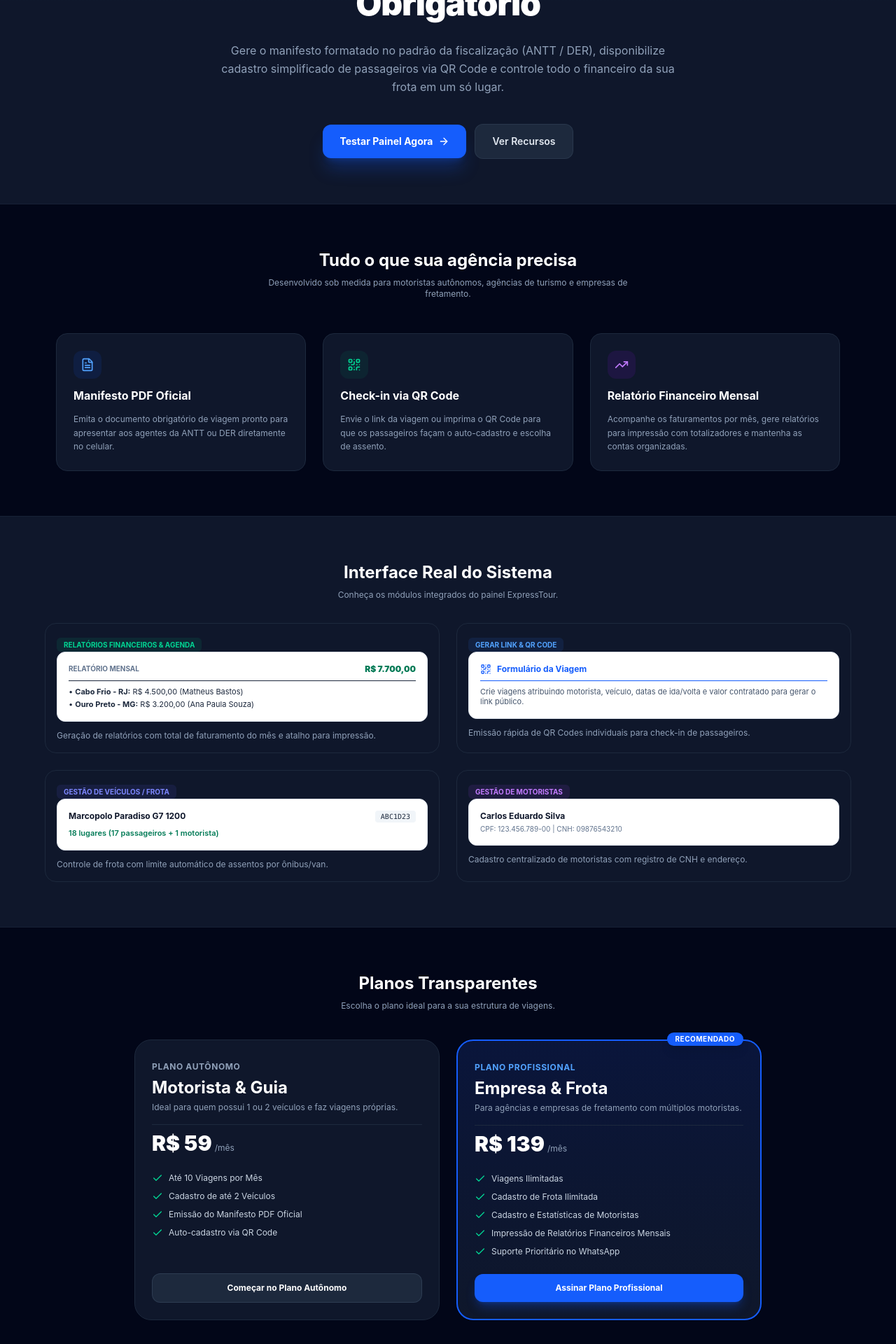
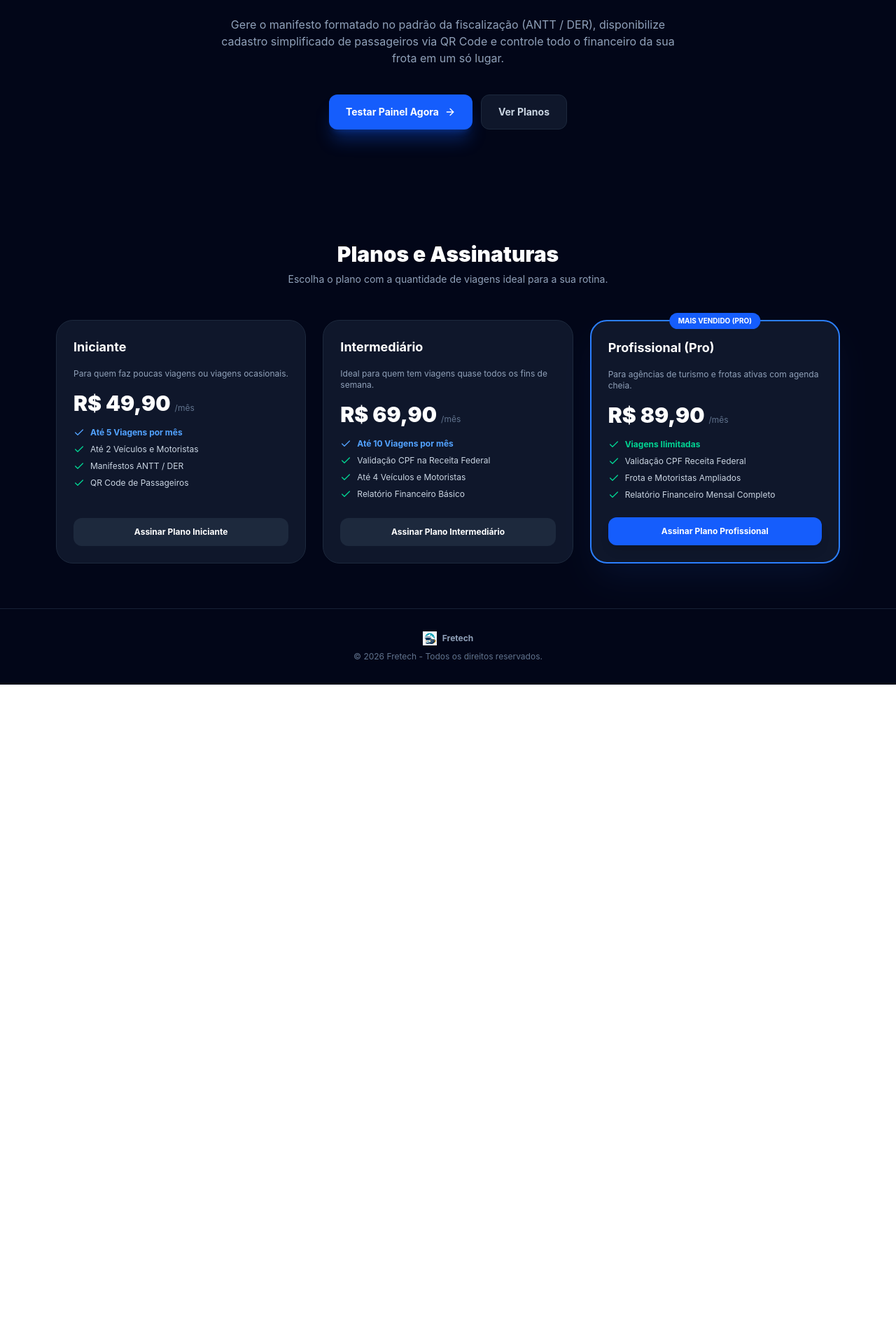
Before and after one commit to matheusnascimento21/Van-app, a React (Vite) app: page / in a window 1280 px wide. Shown: the part 340-2260 px from the top of the page at 70% size. After the commit the page ends 1318 px from the top, so only its background shows below. Built offline with nearby package versions, Linux system fonts and the light colour scheme.

Commit message:
novos planos mensais

```diff
--- a/src/components/HomeLanding.jsx
+++ b/src/components/HomeLanding.jsx
@@ -1,296 +1,153 @@
 import React from 'react';
-import { Link } from 'react-router-dom';
-import {
-  Bus,
-  QrCode,
-  FileText,
-  TrendingUp,
-  ShieldCheck,
-  Users,
-  ArrowRight,
-  Sparkles,
-  Check,
-  Calendar,
-  Car,
-  Printer
-} from 'lucide-react';
+import { Link, useNavigate } from 'react-router-dom';
+import { Check, QrCode, FileText, Shield, ArrowRight, Sparkles } from 'lucide-react';
 
-export default function HomeLanding() {
+export default function LandingPage() {
+  const navigate = useNavigate();
+
+  const handleAssinarPlano = (plano) => {
+    navigate(`/checkout?plano=${plano}`);
+  };
+
   return (
-    <div className="min-h-screen bg-slate-900 text-slate-100 font-sans selection:bg-blue-600 selection:text-white">
+    <div className="min-h-screen bg-slate-950 text-slate-100 font-sans selection:bg-blue-500 selection:text-white">
 
-      {/* BARRA DE NAVEGAÇÃO SUPERIOR */}
-      <header className="border-b border-slate-800 bg-slate-900/80 backdrop-blur-md sticky top-0 z-50">
-        <div className="max-w-6xl mx-auto px-4 h-16 flex items-center justify-between">
+      {/* NAVBAR */}
+      <header className="border-b border-slate-800/80 bg-slate-950/80 backdrop-blur-md sticky top-0 z-50">
+        <div className="max-w-7xl mx-auto px-4 sm:px-6 py-4 flex items-center justify-between">
           <div className="flex items-center gap-3">
-            <div className="bg-blue-600 p-2 rounded-xl text-white shadow-lg shadow-blue-600/30">
-              <Bus className="w-5 h-5" />
-            </div>
-            <span className="font-bold text-white text-lg tracking-tight">ExpressTour</span>
+            <img src="/logo.png" alt="Fretech Logo" className="w-9 h-9 object-contain rounded-xl shadow-md" />
+            <span className="font-bold text-xl text-white tracking-tight">Fretech</span>
           </div>
 
-          <div className="flex items-center gap-4">
+          <div className="flex items-center gap-3">
             <Link
-              to="/dashboard"
-              className="bg-blue-600 hover:bg-blue-700 text-white text-xs font-bold px-4 py-2.5 rounded-xl transition shadow-lg shadow-blue-600/20 flex items-center gap-1.5"
+              to="/login"
+              className="bg-blue-600 hover:bg-blue-700 text-white font-bold px-4 py-2 rounded-xl text-xs sm:text-sm transition flex items-center gap-1.5 shadow-lg shadow-blue-600/20"
             >
-              Acessar Painel <ArrowRight className="w-3.5 h-3.5" />
+              Acessar Painel <ArrowRight className="w-4 h-4" />
             </Link>
           </div>
         </div>
       </header>
 
-      {/* HERO SECTION - APRESENTAÇÃO */}
-      <section className="pt-20 pb-16 px-4 text-center relative overflow-hidden">
-        <div className="absolute inset-0 bg-gradient-to-b from-blue-600/10 via-transparent to-transparent pointer-events-none" />
+      {/* HERO SECTION */}
+      <section className="py-16 sm:py-24 px-4 text-center relative overflow-hidden">
+        <div className="max-w-4xl mx-auto space-y-6">
+          <div className="inline-flex items-center gap-2 px-3 py-1.5 rounded-full bg-blue-500/10 border border-blue-500/20 text-blue-400 text-xs font-semibold">
+            <Sparkles className="w-3.5 h-3.5" /> Sistema Completo para Fretamento e Excursões
+          </div>
 
-        <div className="max-w-3xl mx-auto space-y-6 relative z-10">
-          <span className="inline-flex items-center gap-1.5 text-xs font-semibold px-3 py-1 rounded-full bg-blue-500/10 text-blue-400 border border-blue-500/20">
-            <Sparkles className="w-3.5 h-3.5" /> Sistema Completo para Fretamento e Excursões
-          </span>
-
-          <h1 className="text-4xl sm:text-5xl font-black text-white leading-tight tracking-tight">
+          <h1 className="text-3xl sm:text-5xl font-black text-white leading-tight">
             Gestão de Viagens, Passageiros e Manifestos de Porte Obrigatório
           </h1>
 
-          <p className="text-slate-400 text-sm sm:text-base leading-relaxed max-w-2xl mx-auto">
+          <p className="text-sm sm:text-base text-slate-400 max-w-2xl mx-auto">
             Gere o manifesto formatado no padrão da fiscalização (ANTT / DER), disponibilize cadastro simplificado de passageiros via QR Code e controle todo o financeiro da sua frota em um só lugar.
           </p>
 
-          <div className="flex flex-col sm:flex-row items-center justify-center gap-3 pt-4">
+          <div className="flex flex-col sm:flex-row justify-center gap-3 pt-4">
             <Link
-              to="/dashboard"
-              className="w-full sm:w-auto bg-blue-600 hover:bg-blue-700 text-white font-bold px-6 py-3.5 rounded-xl transition shadow-xl shadow-blue-600/25 flex items-center justify-center gap-2 text-sm"
+              to="/login"
+              className="bg-blue-600 hover:bg-blue-700 text-white font-bold px-6 py-3.5 rounded-xl text-sm transition shadow-xl shadow-blue-600/30 flex items-center justify-center gap-2"
             >
               Testar Painel Agora <ArrowRight className="w-4 h-4" />
             </Link>
             <a
-              href="#recursos"
-              className="w-full sm:w-auto bg-slate-800 hover:bg-slate-700 text-slate-200 font-semibold px-6 py-3.5 rounded-xl transition text-sm border border-slate-700/60"
+              href="#planos"
+              className="bg-slate-900 hover:bg-slate-800 text-slate-300 font-bold px-6 py-3.5 rounded-xl text-sm border border-slate-800 transition flex items-center justify-center"
             >
-              Ver Recursos
+              Ver Planos
             </a>
           </div>
         </div>
       </section>
 
-      {/* RECURSOS EM DESTAQUE */}
-      <section id="recursos" className="py-16 bg-slate-950 border-y border-slate-800/80">
-        <div className="max-w-6xl mx-auto px-4 space-y-12">
-          <div className="text-center space-y-2 max-w-xl mx-auto">
-            <h2 className="text-2xl font-bold text-white">Tudo o que sua agência precisa</h2>
-            <p className="text-slate-400 text-xs">Desenvolvido sob medida para motoristas autônomos, agências de turismo e empresas de fretamento.</p>
+      {/* PLANOS DE ASSINATURA */}
+      <section id="planos" className="py-16 px-4 max-w-6xl mx-auto space-y-12">
+        <div className="text-center space-y-2">
+          <h2 className="text-2xl sm:text-3xl font-black text-white">Planos e Assinaturas</h2>
+          <p className="text-xs sm:text-sm text-slate-400">Escolha o plano com a quantidade de viagens ideal para a sua rotina.</p>
         </div>
 
         <div className="grid grid-cols-1 md:grid-cols-3 gap-6">
-            <div className="bg-slate-900 p-6 rounded-2xl border border-slate-800 space-y-3">
-              <div className="w-10 h-10 bg-blue-600/10 text-blue-400 rounded-xl flex items-center justify-center">
-                <FileText className="w-5 h-5" />
+
+          {/* 1. PLANO INICIANTE */}
+          <div className="bg-slate-900 p-6 rounded-3xl border border-slate-800 flex flex-col justify-between space-y-6">
+            <div className="space-y-4">
+              <h3 className="text-lg font-bold text-white">Iniciante</h3>
+              <p className="text-xs text-slate-400">Para quem faz poucas viagens ou viagens ocasionais.</p>
+              <div className="text-3xl font-black text-white">R$ 49,90 <span className="text-xs font-normal text-slate-500">/mês</span></div>
+              <ul className="space-y-2 text-xs text-slate-300">
+                <li className="flex items-center gap-2 font-bold text-blue-400"><Check className="w-4 h-4 text-blue-400" /> Até 5 Viagens por mês</li>
+                <li className="flex items-center gap-2"><Check className="w-4 h-4 text-emerald-400" /> Até 2 Veículos e Motoristas</li>
+                <li className="flex items-center gap-2"><Check className="w-4 h-4 text-emerald-400" /> Manifestos ANTT / DER</li>
+                <li className="flex items-center gap-2"><Check className="w-4 h-4 text-emerald-400" /> QR Code de Passageiros</li>
+              </ul>
             </div>
-              <h3 className="font-bold text-white text-base">Manifesto PDF Oficial</h3>
-              <p className="text-slate-400 text-xs leading-relaxed">
-                Emita o documento obrigatório de viagem pronto para apresentar aos agentes da ANTT ou DER diretamente no celular.
-              </p>
+            <button
+              onClick={() => handleAssinarPlano('iniciante')}
+              className="w-full bg-slate-800 hover:bg-slate-700 text-white font-bold py-3 rounded-xl text-xs transition"
+            >
+              Assinar Plano Iniciante
+            </button>
           </div>
 
-            <div className="bg-slate-900 p-6 rounded-2xl border border-slate-800 space-y-3">
-              <div className="w-10 h-10 bg-emerald-600/10 text-emerald-400 rounded-xl flex items-center justify-center">
-                <QrCode className="w-5 h-5" />
+          {/* 2. PLANO INTERMEDIÁRIO (NOVO) */}
+          <div className="bg-slate-900 p-6 rounded-3xl border border-slate-800 flex flex-col justify-between space-y-6">
+            <div className="space-y-4">
+              <h3 className="text-lg font-bold text-white">Intermediário</h3>
+              <p className="text-xs text-slate-400">Ideal para quem tem viagens quase todos os fins de semana.</p>
+              <div className="text-3xl font-black text-white">R$ 69,90 <span className="text-xs font-normal text-slate-500">/mês</span></div>
+              <ul className="space-y-2 text-xs text-slate-300">
+                <li className="flex items-center gap-2 font-bold text-blue-400"><Check className="w-4 h-4 text-blue-400" /> Até 10 Viagens por mês</li>
+                <li className="flex items-center gap-2"><Check className="w-4 h-4 text-emerald-400" /> Validação CPF na Receita Federal</li>
+                <li className="flex items-center gap-2"><Check className="w-4 h-4 text-emerald-400" /> Até 4 Veículos e Motoristas</li>
+                <li className="flex items-center gap-2"><Check className="w-4 h-4 text-emerald-400" /> Relatório Financeiro Básico</li>
+              </ul>
             </div>
-              <h3 className="font-bold text-white text-base">Check-in via QR Code</h3>
-              <p className="text-slate-400 text-xs leading-relaxed">
-                Envie o link da viagem ou imprima o QR Code para que os passageiros façam o auto-cadastro e escolha de assento.
-              </p>
+            <button
+              onClick={() => handleAssinarPlano('intermediario')}
+              className="w-full bg-slate-800 hover:bg-slate-700 text-white font-bold py-3 rounded-xl text-xs transition"
+            >
+              Assinar Plano Intermediário
+            </button>
           </div>
 
-            <div className="bg-slate-900 p-6 rounded-2xl border border-slate-800 space-y-3">
-              <div className="w-10 h-10 bg-purple-600/10 text-purple-400 rounded-xl flex items-center justify-center">
-                <TrendingUp className="w-5 h-5" />
+          {/* 3. PLANO PROFISSIONAL (PRO / DESTAQUE) */}
+          <div className="bg-slate-900 p-6 rounded-3xl border-2 border-blue-500 shadow-2xl shadow-blue-500/10 flex flex-col justify-between space-y-6 relative">
+            <div className="absolute -top-3 left-1/2 -translate-x-1/2 bg-blue-600 text-white text-[10px] uppercase font-bold px-3 py-1 rounded-full">
+              Mais Vendido (Pro)
             </div>
-              <h3 className="font-bold text-white text-base">Relatório Financeiro Mensal</h3>
-              <p className="text-slate-400 text-xs leading-relaxed">
-                Acompanhe os faturamentos por mês, gere relatórios para impressão com totalizadores e mantenha as contas organizadas.
-              </p>
+            <div className="space-y-4">
+              <h3 className="text-lg font-bold text-white">Profissional (Pro)</h3>
+              <p className="text-xs text-slate-400">Para agências de turismo e frotas ativas com agenda cheia.</p>
+              <div className="text-3xl font-black text-white">R$ 89,90 <span className="text-xs font-normal text-slate-500">/mês</span></div>
+              <ul className="space-y-2 text-xs text-slate-300">
+                <li className="flex items-center gap-2 font-bold text-emerald-400"><Check className="w-4 h-4 text-emerald-400" /> Viagens Ilimitadas</li>
+                <li className="flex items-center gap-2"><Check className="w-4 h-4 text-emerald-400" /> Validação CPF Receita Federal</li>
+                <li className="flex items-center gap-2"><Check className="w-4 h-4 text-emerald-400" /> Frota e Motoristas Ampliados</li>
+                <li className="flex items-center gap-2"><Check className="w-4 h-4 text-emerald-400" /> Relatório Financeiro Mensal Completo</li>
+              </ul>
             </div>
+            <button
+              onClick={() => handleAssinarPlano('profissional')}
+              className="w-full bg-blue-600 hover:bg-blue-700 text-white font-bold py-3 rounded-xl text-xs transition shadow-lg"
+            >
+              Assinar Plano Profissional
+            </button>
           </div>
+
         </div>
       </section>
 
-      {/* GALERIA DE TELAS REAIS DO SISTEMA */}
-      <section className="py-16 px-4">
-        <div className="max-w-6xl mx-auto space-y-8">
-          <div className="text-center space-y-2">
-            <h2 className="text-2xl font-bold text-white">Interface Real do Sistema</h2>
-            <p className="text-slate-400 text-xs">Conheça os módulos integrados do painel ExpressTour.</p>
+      {/* FOOTER */}
+      <footer className="border-t border-slate-800/80 py-8 text-center text-xs text-slate-500 space-y-2">
+        <div className="flex items-center justify-center gap-2">
+          <img src="/logo.png" alt="Fretech Logo" className="w-5 h-5 object-contain" />
+          <span className="font-bold text-slate-400">Fretech</span>
         </div>
-
-          <div className="grid grid-cols-1 md:grid-cols-2 gap-6">
-
-            {/* CARD 1: RELATÓRIO FINANCEIRO */}
-            <div className="bg-slate-900 rounded-2xl border border-slate-800 p-4 space-y-3">
-              <span className="text-[10px] uppercase font-bold text-emerald-400 bg-emerald-500/10 px-2.5 py-1 rounded-md">
-                Relatórios Financeiros & Agenda
-              </span>
-              <div className="bg-white rounded-xl p-4 text-slate-800 text-xs space-y-2 font-sans border border-slate-200">
-                <div className="flex justify-between items-center border-b pb-2">
-                  <span className="font-bold uppercase text-[10px] text-slate-500">Relatório Mensal</span>
-                  <span className="text-emerald-700 font-black">R$ 7.700,00</span>
-                </div>
-                <div className="space-y-1 text-[11px]">
-                  <p>• <strong>Cabo Frio - RJ:</strong> R$ 4.500,00 (Matheus Bastos)</p>
-                  <p>• <strong>Ouro Preto - MG:</strong> R$ 3.200,00 (Ana Paula Souza)</p>
-                </div>
-              </div>
-              <p className="text-xs text-slate-400">Geração de relatórios com total de faturamento do mês e atalho para impressão.</p>
-            </div>
-
-            {/* CARD 2: GERAR LINK E QR CODE */}
-            <div className="bg-slate-900 rounded-2xl border border-slate-800 p-4 space-y-3">
-              <span className="text-[10px] uppercase font-bold text-blue-400 bg-blue-500/10 px-2.5 py-1 rounded-md">
-                Gerar Link & QR Code
-              </span>
-              <div className="bg-white rounded-xl p-4 text-slate-800 text-xs space-y-2 font-sans border border-slate-200">
-                <div className="flex items-center gap-2 border-b pb-2 text-blue-600 font-bold">
-                  <QrCode className="w-4 h-4" /> Formulário da Viagem
-                </div>
-                <p className="text-[11px] text-slate-600">
-                  Crie viagens atribuindo motorista, veículo, datas de ida/volta e valor contratado para gerar o link público.
-                </p>
-              </div>
-              <p className="text-xs text-slate-400">Emissão rápida de QR Codes individuais para check-in de passageiros.</p>
-            </div>
-
-            {/* CARD 3: GESTÃO DE VEÍCULOS */}
-            <div className="bg-slate-900 rounded-2xl border border-slate-800 p-4 space-y-3">
-              <span className="text-[10px] uppercase font-bold text-indigo-400 bg-indigo-500/10 px-2.5 py-1 rounded-md">
-                Gestão de Veículos / Frota
-              </span>
-              <div className="bg-white rounded-xl p-4 text-slate-800 text-xs space-y-2 font-sans border border-slate-200">
-                <div className="flex justify-between items-center">
-                  <span className="font-bold text-slate-900">Marcopolo Paradiso G7 1200</span>
-                  <span className="text-[10px] bg-slate-100 px-2 py-0.5 rounded font-mono">ABC1D23</span>
-                </div>
-                <p className="text-[11px] text-emerald-700 font-semibold">18 lugares (17 passageiros + 1 motorista)</p>
-              </div>
-              <p className="text-xs text-slate-400">Controle de frota com limite automático de assentos por ônibus/van.</p>
-            </div>
-
-            {/* CARD 4: GESTÃO DE MOTORISTAS */}
-            <div className="bg-slate-900 rounded-2xl border border-slate-800 p-4 space-y-3">
-              <span className="text-[10px] uppercase font-bold text-purple-400 bg-purple-500/10 px-2.5 py-1 rounded-md">
-                Gestão de Motoristas
-              </span>
-              <div className="bg-white rounded-xl p-4 text-slate-800 text-xs space-y-1 font-sans border border-slate-200">
-                <p className="font-bold text-slate-900">Carlos Eduardo Silva</p>
-                <p className="text-[10px] text-slate-500">CPF: 123.456.789-00 | CNH: 09876543210</p>
-              </div>
-              <p className="text-xs text-slate-400">Cadastro centralizado de motoristas com registro de CNH e endereço.</p>
-            </div>
-
-          </div>
-        </div>
-      </section>
-
-      {/* PLANOS & PREÇOS */}
-      <section className="py-16 bg-slate-950 border-t border-slate-800/80 px-4">
-        <div className="max-w-4xl mx-auto space-y-10">
-          <div className="text-center space-y-2">
-            <h2 className="text-2xl font-bold text-white">Planos Transparentes</h2>
-            <p className="text-slate-400 text-xs">Escolha o plano ideal para a sua estrutura de viagens.</p>
-          </div>
-
-          <div className="grid grid-cols-1 md:grid-cols-2 gap-6">
-
-            {/* PLANO 1: AUTÔNOMO */}
-            <div className="bg-slate-900 rounded-3xl p-6 border border-slate-800 flex flex-col justify-between space-y-6">
-              <div className="space-y-4">
-                <div>
-                  <span className="text-xs font-bold text-slate-400 uppercase tracking-wider">Plano Autônomo</span>
-                  <h3 className="text-2xl font-bold text-white mt-1">Motorista & Guia</h3>
-                  <p className="text-slate-400 text-xs mt-1">Ideal para quem possui 1 ou 2 veículos e faz viagens próprias.</p>
-                </div>
-
-                <div className="flex items-baseline gap-1 pt-2 border-t border-slate-800">
-                  <span className="text-3xl font-black text-white">R$ 59</span>
-                  <span className="text-xs text-slate-400">/mês</span>
-                </div>
-
-                <ul className="space-y-2.5 text-xs text-slate-300 pt-2">
-                  <li className="flex items-center gap-2">
-                    <Check className="w-4 h-4 text-emerald-400" /> Até 10 Viagens por Mês
-                  </li>
-                  <li className="flex items-center gap-2">
-                    <Check className="w-4 h-4 text-emerald-400" /> Cadastro de até 2 Veículos
-                  </li>
-                  <li className="flex items-center gap-2">
-                    <Check className="w-4 h-4 text-emerald-400" /> Emissão do Manifesto PDF Oficial
-                  </li>
-                  <li className="flex items-center gap-2">
-                    <Check className="w-4 h-4 text-emerald-400" /> Auto-cadastro via QR Code
-                  </li>
-                </ul>
-              </div>
-
-              <Link
-                to="/dashboard"
-                className="w-full bg-slate-800 hover:bg-slate-700 text-white font-bold py-3 rounded-xl transition text-center text-xs border border-slate-700/80"
-              >
-                Começar no Plano Autônomo
-              </Link>
-            </div>
-
-            {/* PLANO 2: FROTA COMPLETA */}
-            <div className="bg-gradient-to-b from-blue-900/30 to-slate-900 rounded-3xl p-6 border-2 border-blue-600 flex flex-col justify-between space-y-6 relative">
-              <div className="absolute -top-3 right-6 bg-blue-600 text-white text-[10px] font-bold px-3 py-0.5 rounded-full uppercase tracking-wider shadow-lg">
-                Recomendado
-              </div>
-
-              <div className="space-y-4">
-                <div>
-                  <span className="text-xs font-bold text-blue-400 uppercase tracking-wider">Plano Profissional</span>
-                  <h3 className="text-2xl font-bold text-white mt-1">Empresa & Frota</h3>
-                  <p className="text-slate-400 text-xs mt-1">Para agências e empresas de fretamento com múltiplos motoristas.</p>
-                </div>
-
-                <div className="flex items-baseline gap-1 pt-2 border-t border-slate-800">
-                  <span className="text-3xl font-black text-white">R$ 139</span>
-                  <span className="text-xs text-slate-400">/mês</span>
-                </div>
-
-                <ul className="space-y-2.5 text-xs text-slate-300 pt-2">
-                  <li className="flex items-center gap-2">
-                    <Check className="w-4 h-4 text-emerald-400" /> Viagens Ilimitadas
-                  </li>
-                  <li className="flex items-center gap-2">
-                    <Check className="w-4 h-4 text-emerald-400" /> Cadastro de Frota Ilimitada
-                  </li>
-                  <li className="flex items-center gap-2">
-                    <Check className="w-4 h-4 text-emerald-400" /> Cadastro e Estatísticas de Motoristas
-                  </li>
-                  <li className="flex items-center gap-2">
-                    <Check className="w-4 h-4 text-emerald-400" /> Impressão de Relatórios Financeiros Mensais
-                  </li>
-                  <li className="flex items-center gap-2">
-                    <Check className="w-4 h-4 text-emerald-400" /> Suporte Prioritário no WhatsApp
-                  </li>
-                </ul>
-              </div>
-
-              <Link
-                to="/dashboard"
-                className="w-full bg-blue-600 hover:bg-blue-700 text-white font-bold py-3 rounded-xl transition text-center text-xs shadow-lg shadow-blue-600/30"
-              >
-                Assinar Plano Profissional
-              </Link>
-            </div>
-
-          </div>
-        </div>
-      </section>
-
-      {/* RODAPÉ */}
-      <footer className="border-t border-slate-800/80 py-8 text-center text-xs text-slate-500">
-        <p>© {new Date().getFullYear()} ExpressTour. Todos os direitos reservados.</p>
+        <p>© 2026 Fretech - Todos os direitos reservados.</p>
       </footer>
 
     </div>
```
Lines whose indentation alone changed are shown as unchanged.
